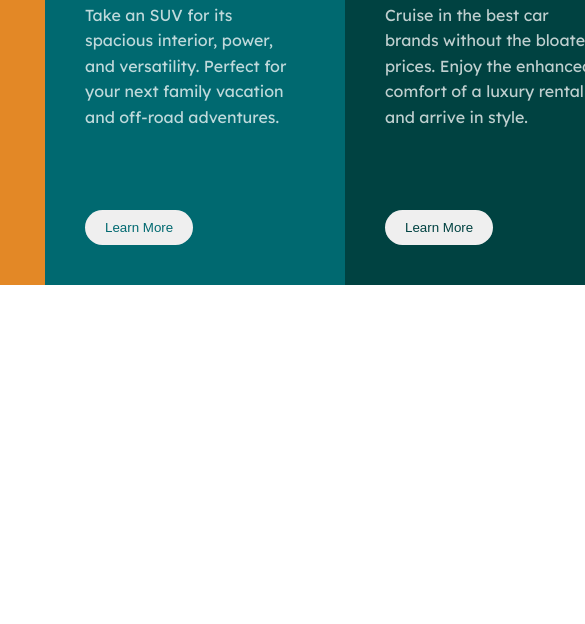
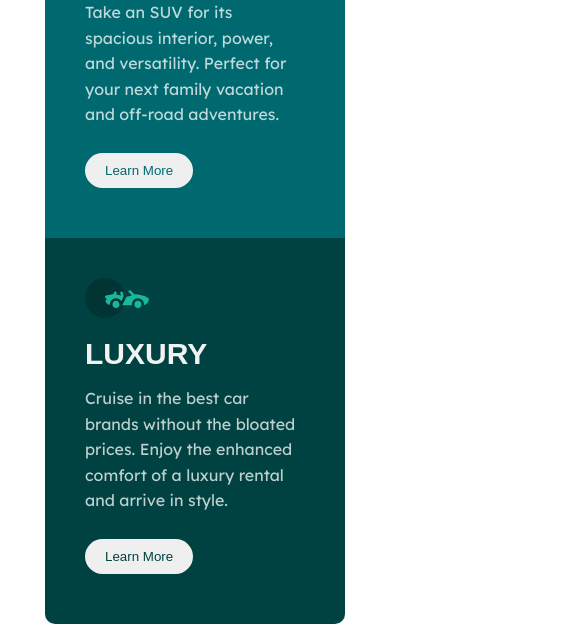
Before and after one commit to therealnoworries/3-column-preview-card-component-main, a plain HTML site: page index.html in a window 390 px wide. Shown: the part 377-1001 px from the top of the page, 585 px wide, since content can reach past the window. Before the commit the page ends 844 px from the top, so only its background shows below. Drawn offline with Linux system fonts and the light colour scheme; a web font is replaced by a local one.

Commit message:
media update

```diff
--- a/mystyle.css
+++ b/mystyle.css
@@ -4,9 +4,6 @@
     margin: 0;
 }
 .card-container {
-/* border: 1px solid red;
-width: 500px;
-height: 500px; */
 display: flex;
 }
 body {
@@ -59,3 +56,29 @@ button {
 .box-c button {
     color: hsl(179, 100%, 13%);
 }
+
+@media screen and (max-width: 970px) {
+    .card-container {
+ flex-direction: column;
+    }
+    .box-a {
+        border-bottom-left-radius: 0;
+        border-top-right-radius: 10px;
+        border-top-left-radius: 10px;
+    }
+    .box-c {
+        border-top-right-radius: 0;
+        border-bottom-left-radius: 10px;
+        border-bottom-right-radius: 10px;
+    }
+    p {
+        margin-bottom: 25px;
+    }
+    h2 {
+        margin-top: 15px;
+        margin-bottom: 15px;
+    }
+    button {
+        margin-bottom: 10px;
+    }
+}
```
Also changed, not shown: index.html (+13 -5 lines).
